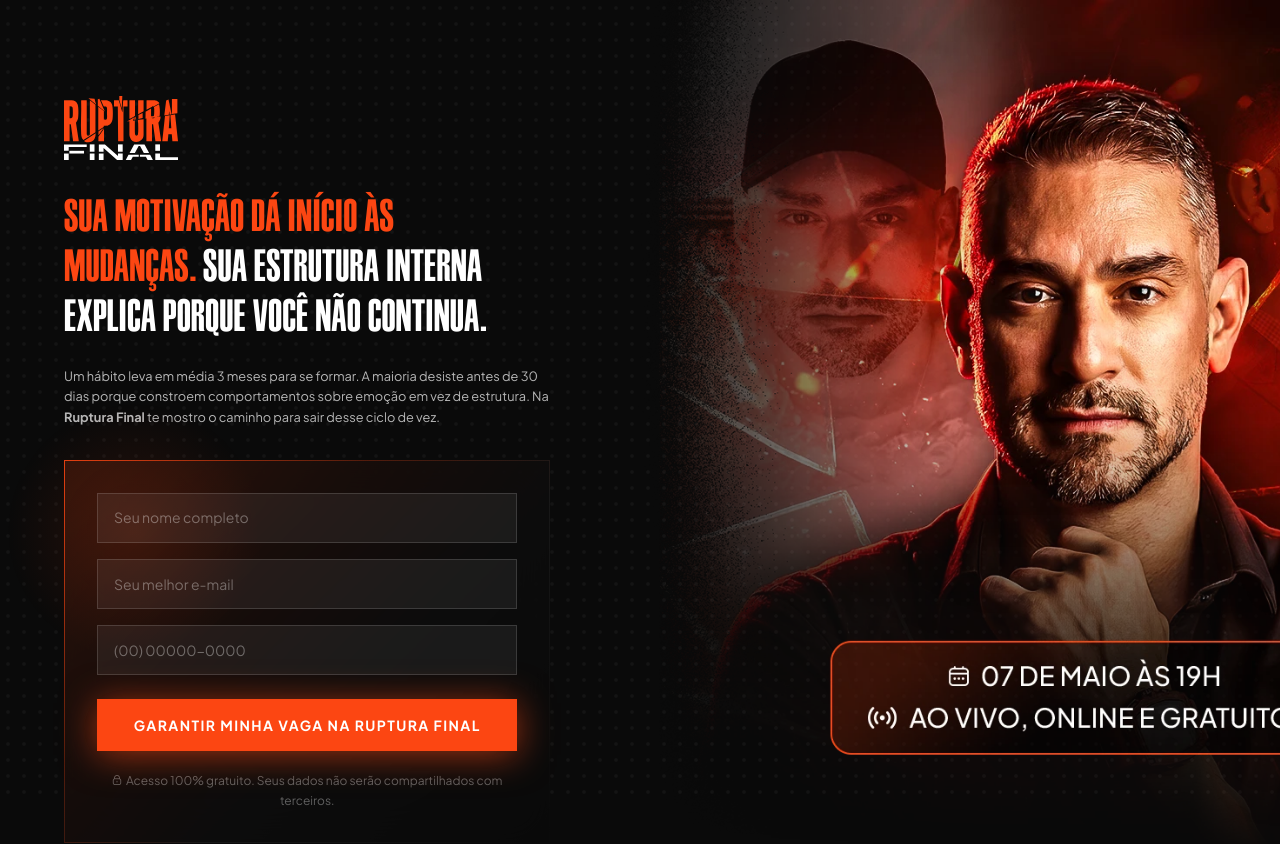
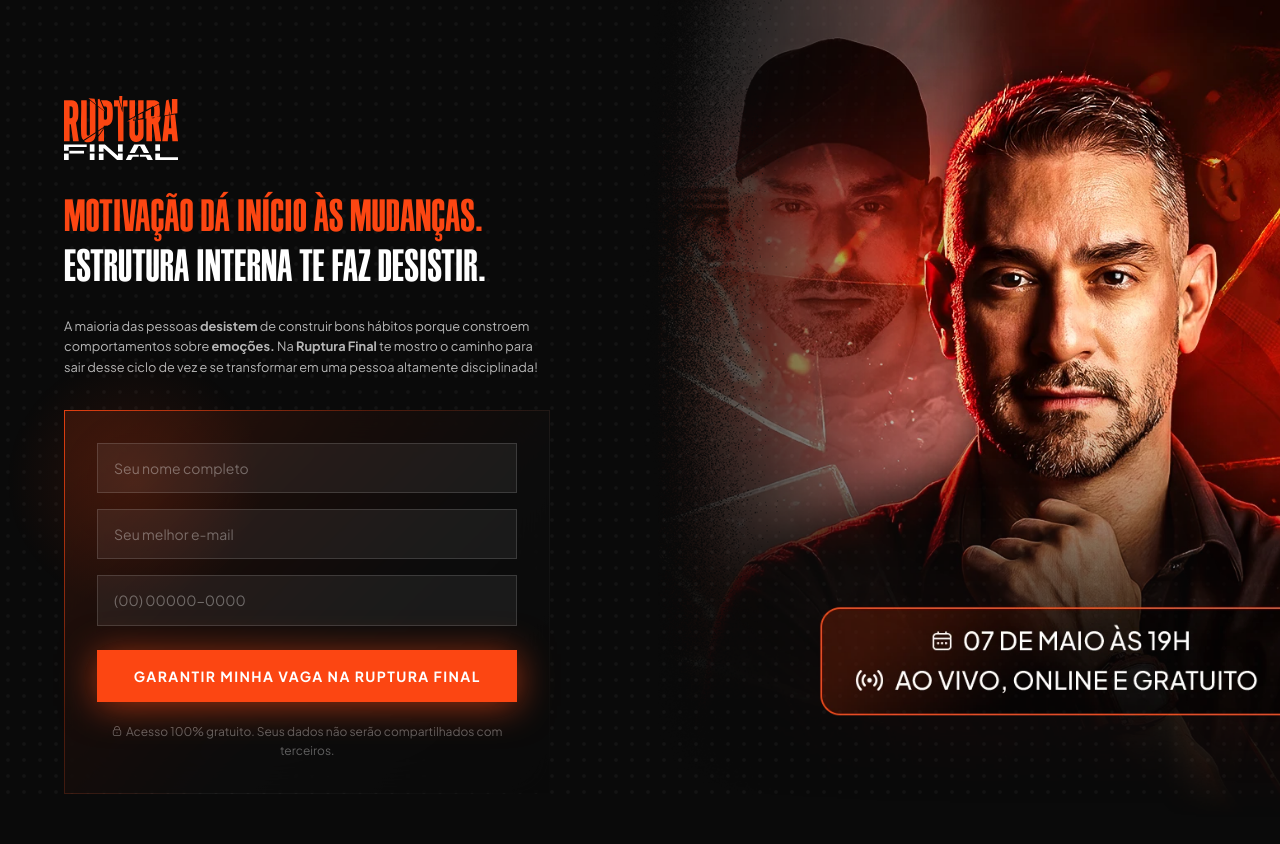
Before and after one commit to criacaondhub/rupturafinal, a React (Vite) app: page / in a window 1280 px wide. Shown: the top 844 px of the page. Built offline with nearby package versions, Linux system fonts and the light colour scheme; a web font is replaced by a local one.

Commit message:
Ajustes Título e Subtítulo V1, V2 e V3

```diff
--- a/src/App.tsx
+++ b/src/App.tsx
@@ -75,7 +75,10 @@ function LandingPage() {
 export default function App() {
   return (
     <Routes>
-      <Route path="/" element={<LandingPage />} />
+      <Route path="/"   element={<LandingPage />} />
+      <Route path="/v1" element={<LandingPage />} />
+      <Route path="/v2" element={<LandingPage />} />
+      <Route path="/v3" element={<LandingPage />} />
       <Route
         path="/obrigado"
         element={
--- a/src/components/sections/Hero.tsx
+++ b/src/components/sections/Hero.tsx
@@ -1,10 +1,12 @@
+import { useLocation } from 'react-router-dom'
 import { heroVariants, HERO_VARIANT } from '../../config/hero'
 import LeadForm from '../ui/LeadForm'
 import SectionReveal from '../ui/SectionReveal'
 
-const content = heroVariants[HERO_VARIANT]
-
 export default function Hero() {
+  const { pathname } = useLocation()
+  const variant = pathname === '/v2' ? 2 : pathname === '/v3' ? 3 : pathname === '/v1' ? 1 : HERO_VARIANT
+  const content = heroVariants[variant]
   return (
     <section id="hero" className="relative flex flex-col md:flex-row min-h-screen overflow-hidden">
 
@@ -39,8 +41,11 @@ export default function Hero() {
         {/* Headline */}
         <SectionReveal>
           <h1 className="font-title text-[8.5vw] md:text-[3.54vw] leading-[1.1] text-white mb-6 text-balance uppercase text-center md:text-left">
-            <span className="text-primary">Sua motivação dá início às mudanças.</span>{' '}
-            Sua estrutura interna explica porque você não continua.
+            {content.headline.map((part, i) =>
+              part.primary
+                ? <span key={i} className="text-primary">{part.text}</span>
+                : <span key={i}>{part.text}</span>
+            )}
           </h1>
         </SectionReveal>
 
--- a/src/components/ui/LeadForm.tsx
+++ b/src/components/ui/LeadForm.tsx
@@ -44,18 +44,19 @@ function SuccessModal({ lead, onRedirect }: SuccessModalProps) {
   useEffect(() => {
     const interval = setInterval(() => {
       setCount((c) => {
-        if (c <= 1) {
-          clearInterval(interval)
-          onRedirect()
-          return 0
-        }
+        if (c <= 1) { clearInterval(interval); return 0 }
         return c - 1
       })
     }, 1000)
     return () => clearInterval(interval)
   }, []) // eslint-disable-line react-hooks/exhaustive-deps
 
-  const dashoffset = CIRCUMFERENCE * (count / COUNTDOWN)
+  useEffect(() => {
+    if (count === 0) {
+      const t = setTimeout(() => onRedirect(), 3000)
+      return () => clearTimeout(t)
+    }
+  }, [count]) // eslint-disable-line react-hooks/exhaustive-deps
 
   return (
     <div
@@ -88,45 +89,40 @@ function SuccessModal({ lead, onRedirect }: SuccessModalProps) {
               FORMULÁRIO ENVIADO COM SUCESSO
             </h3>
             <p className="font-body text-white/70 text-sm leading-relaxed">
+              {count > 0 ? (
+                <>
                   Você será redirecionado para entrar no{' '}
                   <strong className="text-white">Grupo VIP</strong> em{' '}
                   <strong className="text-white">{count} segundo{count !== 1 ? 's' : ''}</strong>
+                </>
+              ) : (
+                <>Redirecionando para o <strong className="text-white">Grupo VIP</strong>...</>
+              )}
             </p>
           </div>
 
-          {/* Countdown circular */}
-          <svg width="72" height="72" viewBox="0 0 72 72" style={{ transform: 'rotate(-90deg)' }}>
-            {/* Trilha */}
-            <circle
-              cx="36" cy="36" r={RADIUS}
-              fill="none"
-              stroke="rgba(34,197,94,0.15)"
-              strokeWidth="4"
-            />
-            {/* Progresso */}
+          {/* Spinner + número */}
+          <div style={{ position: 'relative', width: 72, height: 72 }}>
+            <svg
+              width="72" height="72" viewBox="0 0 72 72"
+              style={{ position: 'absolute', top: 0, left: 0, animation: 'modal-spin 1.2s linear infinite' }}
+            >
+              <circle cx="36" cy="36" r={RADIUS} fill="none" stroke="rgba(34,197,94,0.15)" strokeWidth="4" />
               <circle
                 cx="36" cy="36" r={RADIUS}
                 fill="none"
                 stroke="rgb(34,197,94)"
                 strokeWidth="4"
                 strokeLinecap="round"
-              strokeDasharray={CIRCUMFERENCE}
-              strokeDashoffset={dashoffset}
-              style={{ transition: 'stroke-dashoffset 0.9s linear' }}
+                strokeDasharray={`${CIRCUMFERENCE * 0.75} ${CIRCUMFERENCE * 0.25}`}
               />
-            {/* Número no centro */}
-            <text
-              x="36" y="36"
-              textAnchor="middle"
-              dominantBaseline="central"
-              fill="white"
-              fontSize="20"
-              fontWeight="700"
-              style={{ transform: 'rotate(90deg)', transformOrigin: '36px 36px', fontFamily: 'inherit' }}
-            >
-              {count}
-            </text>
             </svg>
+            <div style={{ position: 'absolute', inset: 0, display: 'flex', alignItems: 'center', justifyContent: 'center' }}>
+              <span style={{ color: 'white', fontSize: '20px', fontWeight: 700 }}>
+                {count > 0 ? count : ''}
+              </span>
+            </div>
+          </div>
 
           {/* Fallback CTA */}
           <button
--- a/src/config/hero.ts
+++ b/src/config/hero.ts
@@ -1,40 +1,52 @@
 export const HERO_VARIANT: 1 | 2 | 3 = 1;
 
-type Part = { text: string; bold?: boolean };
+type Part = { text: string; bold?: boolean; primary?: boolean };
 
 interface HeroContent {
-  headline: string;
+  headline: Part[];
   subtitle: Part[];
   subtitleMobile?: Part[];
 }
 
 export const heroVariants: Record<1 | 2 | 3, HeroContent> = {
   1: {
-    headline: 'Sua motivação dá início às mudanças. Sua estrutura interna explica porque você não continua.',
+    headline: [
+      { text: 'Motivação dá início às mudanças.', primary: true },
+      { text: ' Estrutura interna te faz desistir.' },
+    ],
     subtitle: [
-      { text: 'Um hábito leva em média 3 meses para se formar. A maioria desiste antes de 30 dias porque constroem comportamentos sobre emoção em vez de estrutura. Na ' },
+      { text: 'A maioria das pessoas ' },
+      { text: 'desistem', bold: true },
+      { text: ' de construir bons hábitos porque constroem comportamentos sobre ' },
+      { text: 'emoções.', bold: true },
+      { text: ' Na ' },
       { text: 'Ruptura Final', bold: true },
-      { text: ' te mostro o caminho para sair desse ciclo de vez.' },
-    ],
-    subtitleMobile: [
-      { text: 'A maioria desiste antes de 30 dias porque constroem comportamentos sobre emoção em vez de estrutura. Na ' },
-      { text: 'Ruptura Final', bold: true },
-      { text: ' te mostro o caminho para sair desse ciclo de vez.' },
+      { text: ' te mostro o caminho para sair desse ciclo de vez e se transformar em uma pessoa altamente disciplinada!' },
     ],
   },
   2: {
-    headline: 'O que você faz quando ninguém está olhando é a única prova de quem você é.',
+    headline: [
+      { text: 'O que você faz quando ninguém está olhando é a ' },
+      { text: 'única prova de quem você é.', primary: true },
+    ],
     subtitle: [
-      { text: 'Este é um chamado para você que está disposto a esculpir sua melhor versão com ' },
-      { text: 'disciplina, autoconhecimento e desconforto intencional!', bold: true },
+      { text: 'Mais que um evento, isso é um ' },
+      { text: 'chamado', bold: true },
+      { text: ' para você que está disposto a ' },
+      { text: 'esculpir sua melhor versão com disciplina e autoconhecimento.', bold: true },
+      { text: ' Chegou a sua hora de mudar!' },
     ],
   },
   3: {
-    headline: 'Você não está esperando o momento certo. Está evitando o custo de mudar.',
+    headline: [
+      { text: 'Você não está esperando o momento certo. ' },
+      { text: 'Está evitando o custo de mudar.', primary: true },
+    ],
     subtitle: [
       { text: 'Cada ciclo que você repete tem um preço que é cobrado todos os dias. Na ' },
       { text: 'Ruptura Final', bold: true },
-      { text: ', você descobre o que está na raiz desse padrão e como interrompê-lo de vez.' },
+      { text: ', você descobre o que está na raiz desse padrão e como interrompê-lo de vez. ' },
+      { text: 'Transforme desculpas em resultado e construa a melhor versão de si mesmo(a)!', bold: true },
     ],
   },
 };
--- a/src/index.css
+++ b/src/index.css
@@ -151,6 +151,16 @@
   .cta-glow { animation: none; filter: drop-shadow(0 4px 12px rgba(252, 70, 18, 0.35)); }
 }
 
+/* ─── Modal Spinner ──────────────────────────────────────────── */
+@keyframes modal-spin {
+  from { transform: rotate(0deg); }
+  to   { transform: rotate(360deg); }
+}
+
+@media (prefers-reduced-motion: reduce) {
+  @keyframes modal-spin { from { transform: rotate(0deg); } to { transform: rotate(0deg); } }
+}
+
 /* ─── Signature Write Animation ─────────────────────────────── */
 .sig-text {
   stroke-dasharray: 4000;
```
Lines whose indentation alone changed are shown as unchanged.
